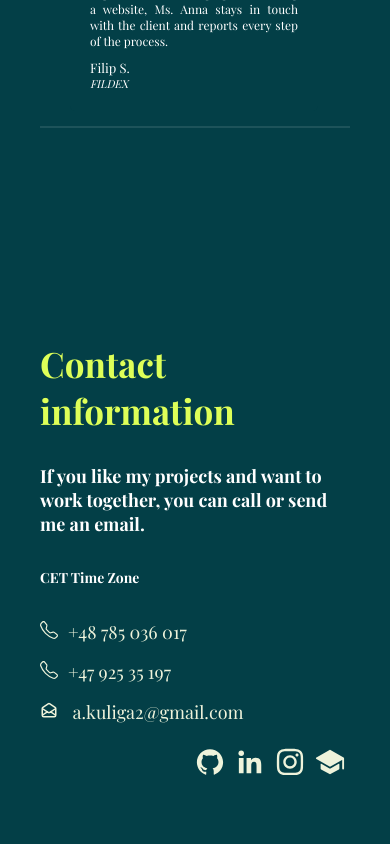
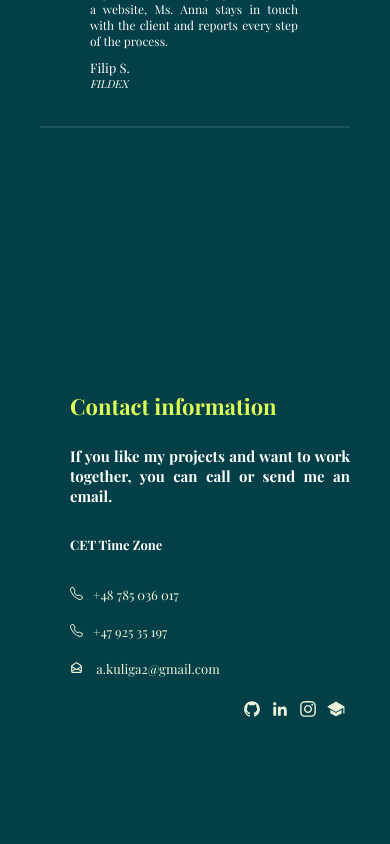
Before and after one commit to AnnaKuliga/anna-kuliga-portfolio-website, a React (Create React App) app: page / in a window 390 px wide. Shown: the part 6460-7304 px from the top of the page. Built offline with nearby package versions, Linux system fonts and the light colour scheme; a web font is replaced by a local one.

Commit message:
added media queries for the contact component

```diff
--- a/src/components/Body/Contact/Contact.css
+++ b/src/components/Body/Contact/Contact.css
@@ -35,6 +35,7 @@
   font-size: 35px;
 }
 .Contact .contact-info h5 {
+  text-align: justify;
   font-size: 18px;
 }
 .Contact .contact-info h6 {
@@ -60,4 +61,29 @@
 }
 .Contact .contact-info .social-links a:hover {
   color: var(--blueColor);
+}
+
+@media screen and (max-width: 800px) {
+  .Contact {
+    padding-left: 30px;
+  }
+  .Contact .contact-info h2 {
+    font-size: 22px;
+  }
+  .Contact .contact-info h5 {
+    font-size: 15px;
+  }
+  .Contact .contact-info h6 {
+    font-size: 13px;
+  }
+  .Contact .contact-info .phone a {
+    font-size: 13px;
+  }
+  .Contact .contact-info .social-links {
+    flex-wrap: wrap;
+  }
+  .Contact .contact-info .social-links a {
+    font-size: 18px;
+    padding: 5px;
+  }
 }/*# sourceMappingURL=Contact.css.map */
--- a/src/components/Body/Contact/Contact.scss
+++ b/src/components/Body/Contact/Contact.scss
@@ -36,6 +36,7 @@
       font-size: 35px;
     }
     h5 {
+      text-align: justify;
       font-size: 18px;
     }
     h6 {
@@ -68,3 +69,34 @@
     }
   }
 }
+
+@media screen and (max-width: 800px) {
+  .Contact {
+    padding-left: 30px;
+
+    .contact-info {
+      h2 {
+        font-size: 22px;
+      }
+      h5 {
+        font-size: 15px;
+      }
+      h6 {
+        font-size: 13px;
+      }
+      .phone {
+        a {
+          font-size: 13px;
+        }
+      }
+      .social-links {
+        flex-wrap: wrap;
+
+        a {
+          font-size: 18px;
+          padding: 5px;
+        }
+      }
+    }
+  }
+}
--- a/src/components/Body/Reviews/Reviews.scss
+++ b/src/components/Body/Reviews/Reviews.scss
@@ -75,6 +75,7 @@
     }
   }
 }
+
 @media screen and (max-width: 800px) {
   .Reviews {
     padding-left: 30px;
```
Also changed, not shown: 2 other files (tests, documents, lock files or other folders).
